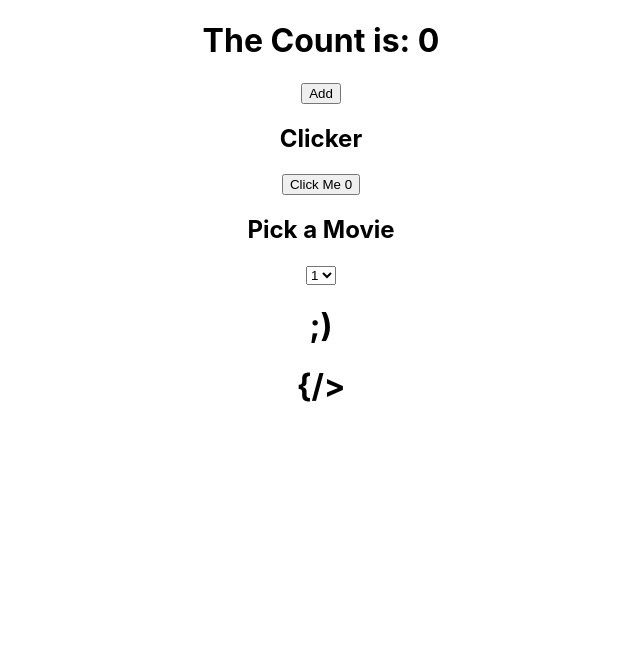
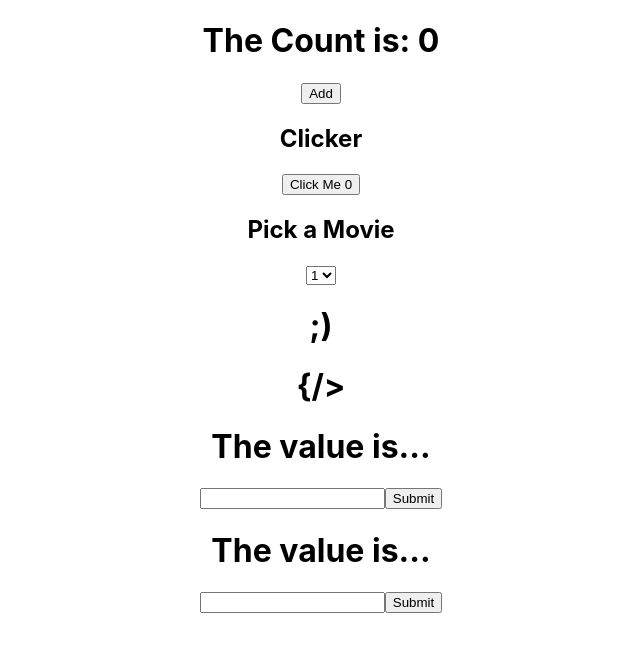
Before and after one commit to snowleopardAlexa/reacthooks, a React (Create React App) app: page / in a window 1280 px wide. Shown: the top 652 px of the page, without its empty margins (319-959 px from the left). Built offline with nearby package versions, Linux system fonts and the light colour scheme; no server answers.

Commit message:
form with custom hook

```diff
--- a/src/App.js
+++ b/src/App.js
@@ -4,6 +4,8 @@ import Counter from './Counter';
 import Clicker from './Clicker';
 import Movies from './Movies';
 import Toggler from './Toggler';
+import FormHooks from './FormHooks';
+import FormInputHooks from './FormInputHooks';
 
 function App() {
   return (
@@ -12,6 +14,8 @@ function App() {
       <Clicker />
       <Movies />
       <Toggler />
+      <FormHooks />
+      <FormInputHooks />
     </div>
   );
 }
--- /dev/null
+++ b/src/FormHooks.js
@@ -0,0 +1,18 @@
+import React, { useState } from 'react';
+
+function FormHooks() {
+    const [email, setEmail] = useState("")
+    const handleChange = (e) => {
+        setEmail(e.target.value)
+    };
+
+    return (
+        <div>
+            <h1>The value is...{email}</h1>
+            <input type="text" value={email} onChange={handleChange} />
+            <button onClick={() => setEmail("")}>Submit</button>
+        </div>
+    );
+}
+
+export default FormHooks;
--- /dev/null
+++ b/src/FormInputHooks.js
@@ -0,0 +1,22 @@
+// We created the useFormState.js custom hook and now
+// we can call its logic in this component.
+// We don't repeat the logic, and we can add as many
+// inputs as we want
+
+
+import React from 'react';
+import useFormState from './hooks/useFormState';
+
+function FormInputHooks() {
+    const [email, updateEmail, resetEmail] = useFormState("");
+    return (
+        <div>
+            <h1>The value is...{email}</h1>
+            <input type="text" value={email} onChange={updateEmail} />
+            <button onClick={resetEmail}>Submit</button>
+        </div>
+    );
+}
+
+
+export default FormInputHooks;
--- a/src/Movies.js
+++ b/src/Movies.js
@@ -6,7 +6,7 @@ function Movies() {
    const [movie, setMovie] = useState("");
    useEffect(() => {
        async function getData() {
-           const response = await axios.get(`http://swap.dev/api/films/${number}/`);
+           const response = await axios.get(`http://swapi.dev/api/films/${number}/`);
            setMovie(response.data);
        }
        getData();
--- /dev/null
+++ b/src/hooks/useFormState.js
@@ -0,0 +1,17 @@
+// This is recommended - create a custom hook where you can
+// define the state, and then you just call it in the other
+// component - FormInputHooks.js
+// In this way you can re-use the logic.
+
+import React, { useState } from 'react';
+
+export default initialVal => {
+    const [value, setValue] = useState(initialVal);
+    const handleChange = e => {
+        setValue(e.target.value);
+    };
+    const reset = () => {
+        setValue("");
+    };
+    return [value, handleChange, reset]
+};
```
